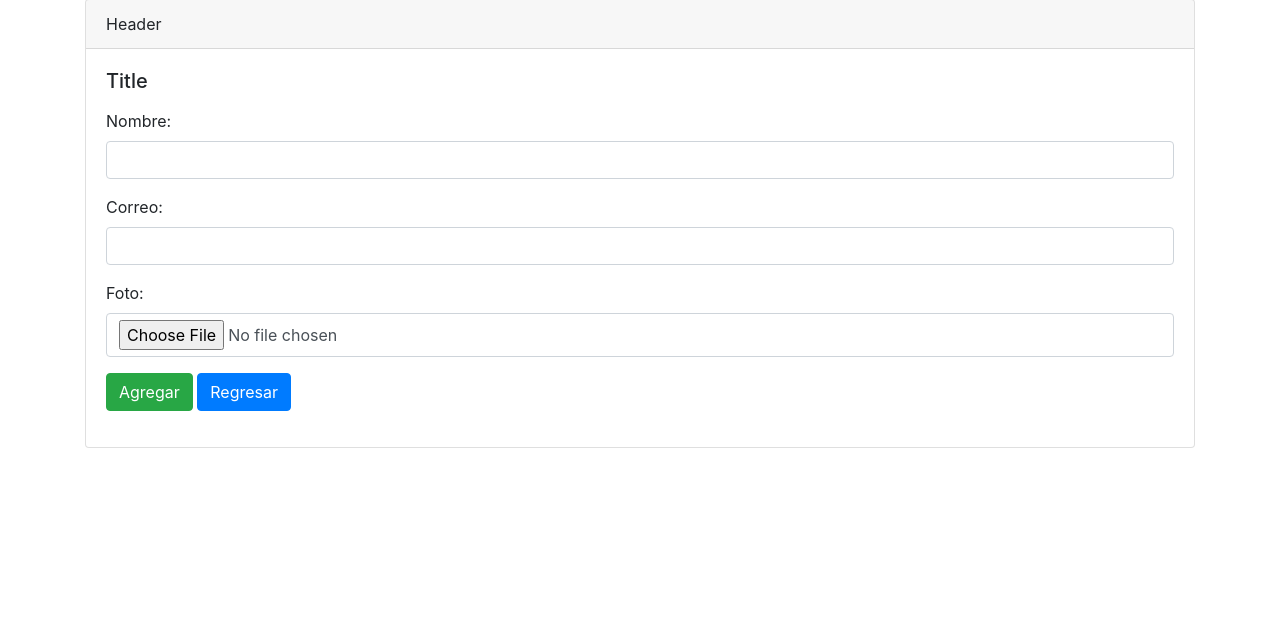
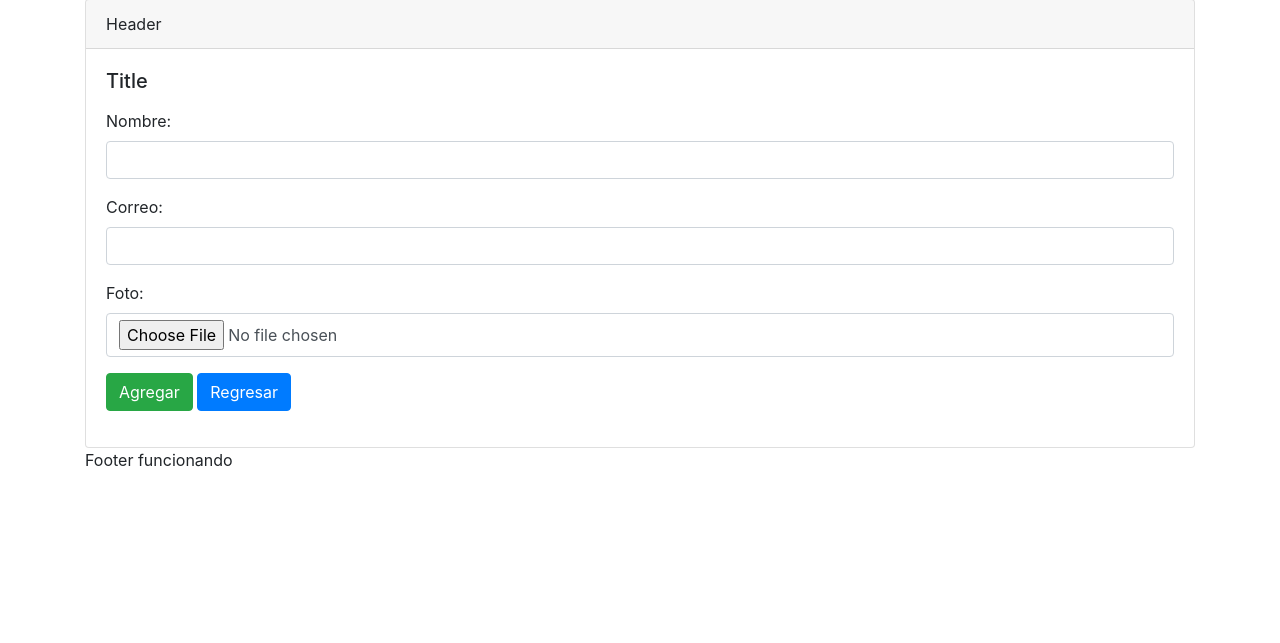
Before and after one commit to madalu46/sistema-empleados2123, a Flask app: page /create in a window 1280 px wide. Shown: the part 81-724 px from the top of the page. Run offline with Flask 2, Linux system fonts and the light colour scheme; some libraries are stand-ins or nearby versions.

Commit message:
footer actualizado

```diff
--- a/templates/footer.html
+++ b/templates/footer.html
@@ -1,4 +1,5 @@
 <!--Aca se cierran las etiquetas que abrimos en el header-->
+Footer funcionando
 </div>
 </body>
 </html>
```
